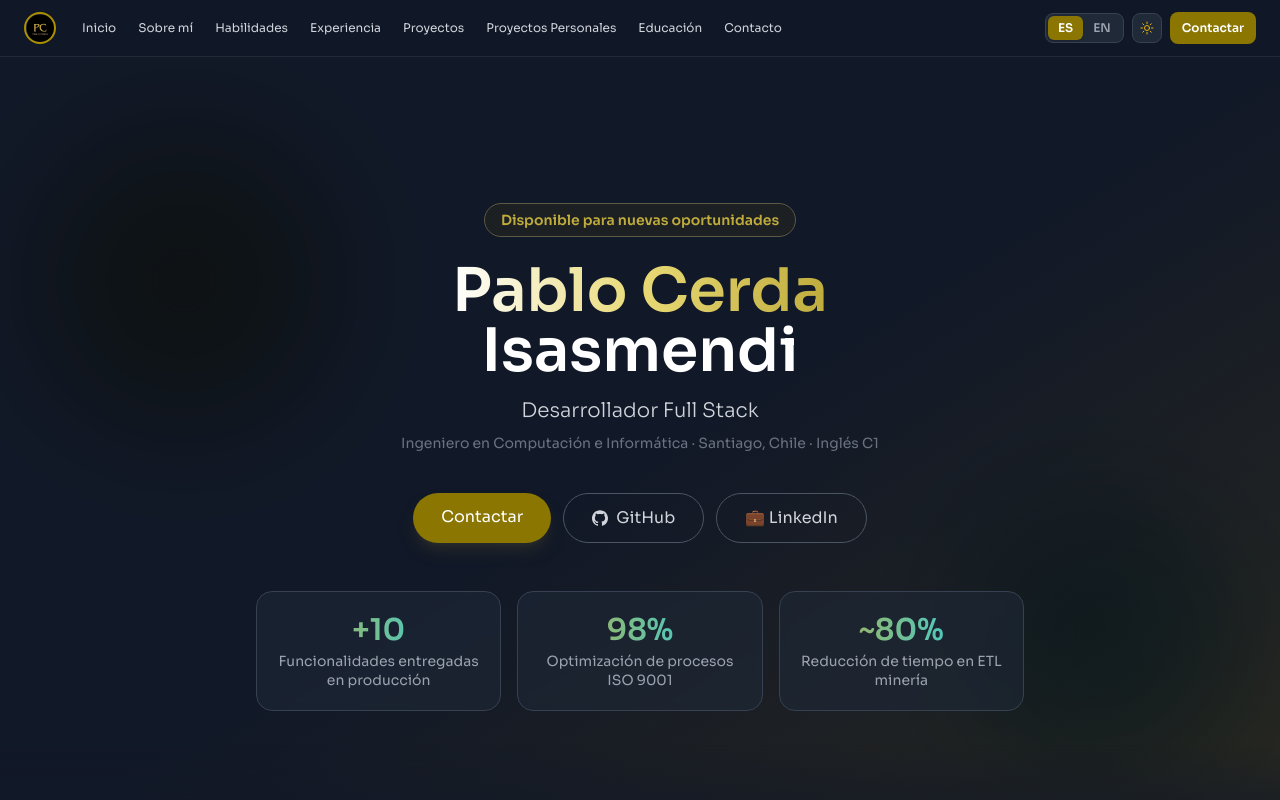
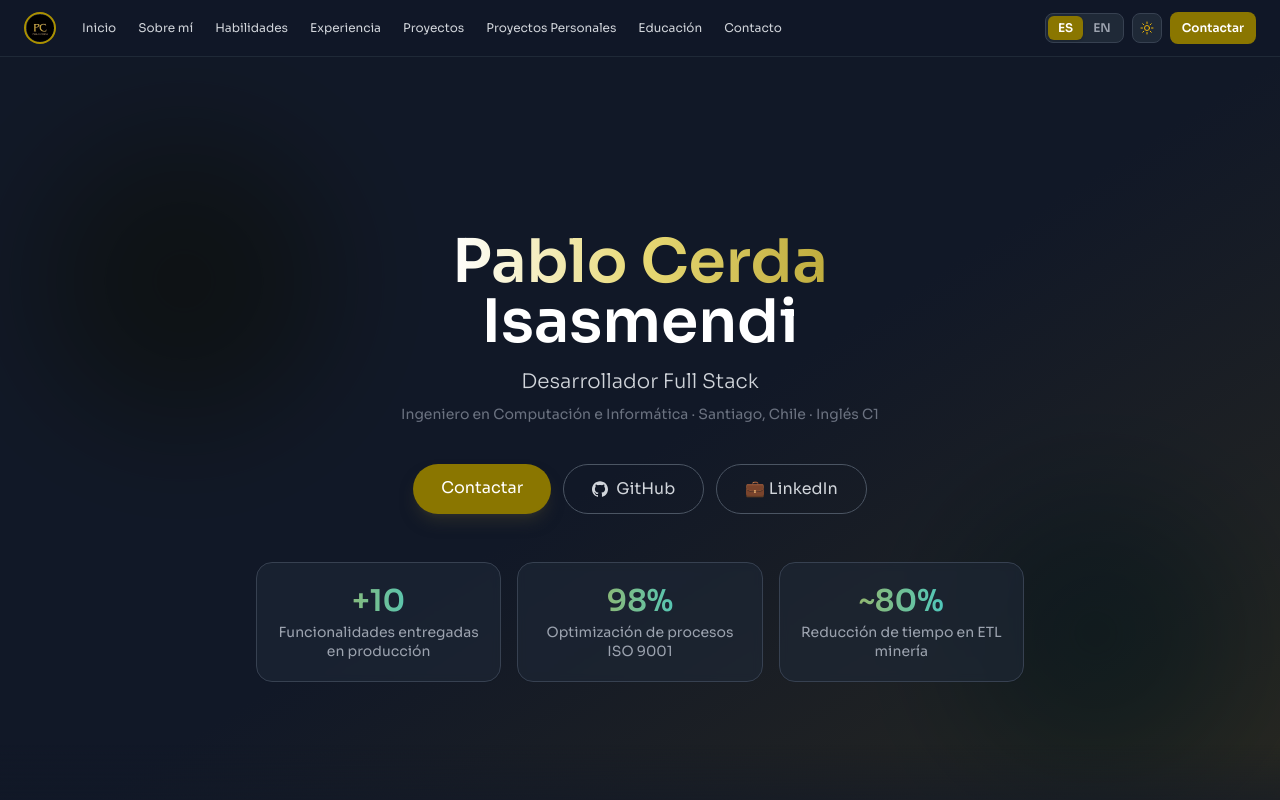
Before and after one commit to Yuzo-man/Portfolio-React-Vite-Tailwind, a React (Vite) app in the folder portfolio/: page / in a window 1280 px wide. Shown: the top 800 px of the page. Built offline with nearby package versions, Linux system fonts and the light colour scheme.

Commit message:
fixing studd

```diff
--- a/portfolio/src/App.jsx
+++ b/portfolio/src/App.jsx
@@ -149,9 +149,7 @@ const App = () => {
           <div className="absolute bottom-0 left-0 right-0 h-28 bg-gradient-to-b from-transparent to-white dark:to-gray-900 pointer-events-none z-20"></div>
 
           <div className="relative z-10 max-w-3xl w-full">
-            <span className="text-gold-700 dark:text-gold-400 text-sm font-semibold mb-6 border border-gold-200 dark:border-gold-800 bg-gold-50 dark:bg-gold-950/50 inline-block px-4 py-1.5 rounded-full">
-              {t.hero.badge}
-            </span>
+
             <h1 className="text-5xl md:text-6xl font-bold mb-4 leading-tight">
               <span className="bg-gradient-to-r from-gray-900 to-gold-700 dark:from-white dark:via-gold-200 dark:to-gold-400 bg-clip-text text-transparent">
                 Pablo Cerda
--- a/portfolio/src/translations/index.js
+++ b/portfolio/src/translations/index.js
@@ -7,7 +7,7 @@ export const translations = {
       contacto: 'Contacto', contactar: 'Contactar',
     },
     hero: {
-      badge: 'Disponible para nuevas oportunidades',
+
       title: 'Desarrollador Full Stack',
       subtitle: 'Ingeniero en Computación e Informática · Santiago, Chile · Inglés C1',
       stats: [
```
